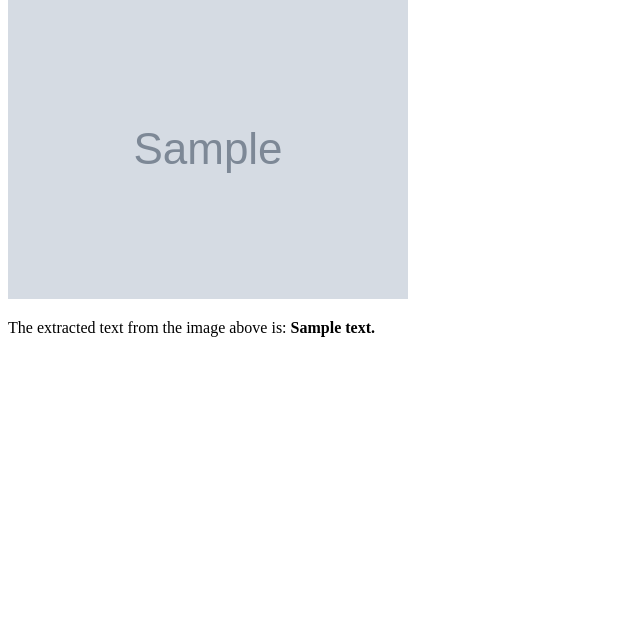
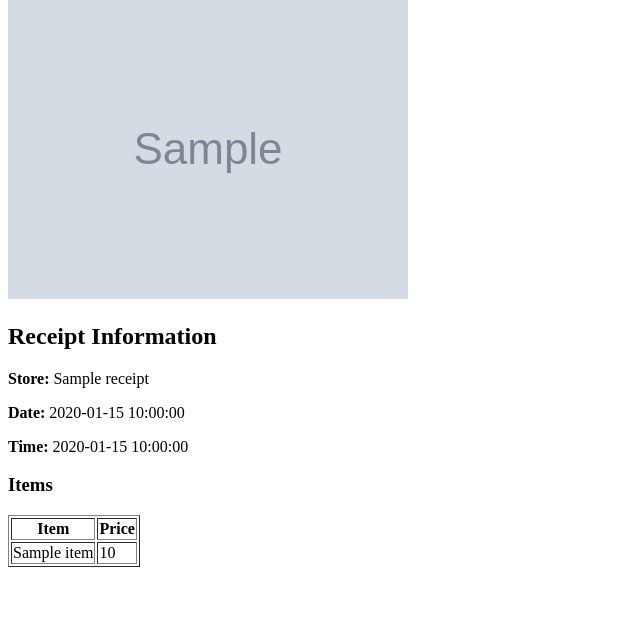
Before and after one commit to sushiljacksparrow/spendwise, a Flask app: template templates/upload.html in a window 1280 px wide. Shown: the part 182-800 px from the top of the page, without its empty margins (0-640 px from the left). Run offline with Flask 2, Linux system fonts and the light colour scheme; the template is opened without the code that fills it: most values are stand-ins (such as "Sample title", 1, 10 or a date in 2020); grey boxes marked "Sample" are stand-in pictures.

Commit message:
I'm working on implementing receipt OCR with structured data extraction.

```diff
--- a/src/server.py
+++ b/src/server.py
@@ -1,5 +1,6 @@
 from flask import Flask, render_template, request, redirect, url_for
 import os
+import re
 server = Flask(__name__, template_folder='../templates')
 
 @server.route("/")
@@ -40,10 +41,13 @@ def upload_page():
             # call the OCR function on it
             extracted_text = ocr_core(file)
 
+            # parse the receipt
+            receipt_data = parse_receipt(extracted_text)
+
             # extract the text and display it
             return render_template('upload.html',
                                    msg='Successfully processed',
-                                   extracted_text=extracted_text,
+                                   receipt_data=receipt_data,
                                    img_src=UPLOAD_FOLDER + file.filename)
     elif request.method == 'GET':
         return render_template('upload.html')
@@ -52,8 +56,48 @@ def ocr_core(filename):
     """
     This function will handle the core OCR processing of images.
     """
-    text = pytesseract.image_to_string(Image.open(filename))  # We'll use Pillow's Image class to open the image and pytesseract to detect the string in the image
+    config = '--psm 4'
+    text = pytesseract.image_to_string(Image.open(filename), config=config)  # We'll use Pillow's Image class to open the image and pytesseract to detect the string in the image
     return text
+
+def parse_receipt(text):
+    """
+    This function will parse the OCR text and extract structured data.
+    """
+    lines = text.split('\n')
+
+    store_name = lines[0] if lines else "Unknown"
+
+    date_pattern = r'\d{1,2}[/-]\d{1,2}[/-]\d{2,4}'
+    time_pattern = r'\d{1,2}:\d{2}'
+
+    date = "Unknown"
+    time = "Unknown"
+
+    for line in lines:
+        if re.search(date_pattern, line):
+            date = re.search(date_pattern, line).group()
+        if re.search(time_pattern, line):
+            time = re.search(time_pattern, line).group()
+
+    price_pattern = r'([0-9]+\.[0-9]+)'
+    parsed_items = []
+    for line in lines:
+        if re.search(price_pattern, line):
+            try:
+                price_match = re.search(price_pattern, line)
+                price = float(price_match.group())
+                item = line[:price_match.start()].strip()
+                parsed_items.append({'item': item, 'price': price})
+            except (ValueError, AttributeError):
+                continue
+
+    return {
+        'store_name': store_name,
+        'date': date,
+        'time': time,
+        'receipt_items': parsed_items
+    }
 
 if __name__ == "__main__":
    server.run(debug=True, host='0.0.0.0')
--- a/templates/upload.html
+++ b/templates/upload.html
@@ -21,9 +21,25 @@
      <img src="{{ img_src }}">
    {% endif %}
 
-   {% if extracted_text %}
-     <p> The extracted text from the image above is: <b> {{ extracted_text }} </b></p>
+   {% if receipt_data %}
+     <h2>Receipt Information</h2>
+     <p><b>Store:</b> {{ receipt_data.store_name }}</p>
+     <p><b>Date:</b> {{ receipt_data.date }}</p>
+     <p><b>Time:</b> {{ receipt_data.time }}</p>
 
+     <h3>Items</h3>
+     <table border="1">
+       <tr>
+         <th>Item</th>
+         <th>Price</th>
+       </tr>
+       {% for item in receipt_data.receipt_items %}
+         <tr>
+           <td>{{ item.item }}</td>
+           <td>{{ item.price }}</td>
+         </tr>
+       {% endfor %}
+     </table>
    {% else %}
      The extracted text will be displayed here
    {% endif %}
```
Also changed, not shown: src/test_server.py (+28 -14 lines).
